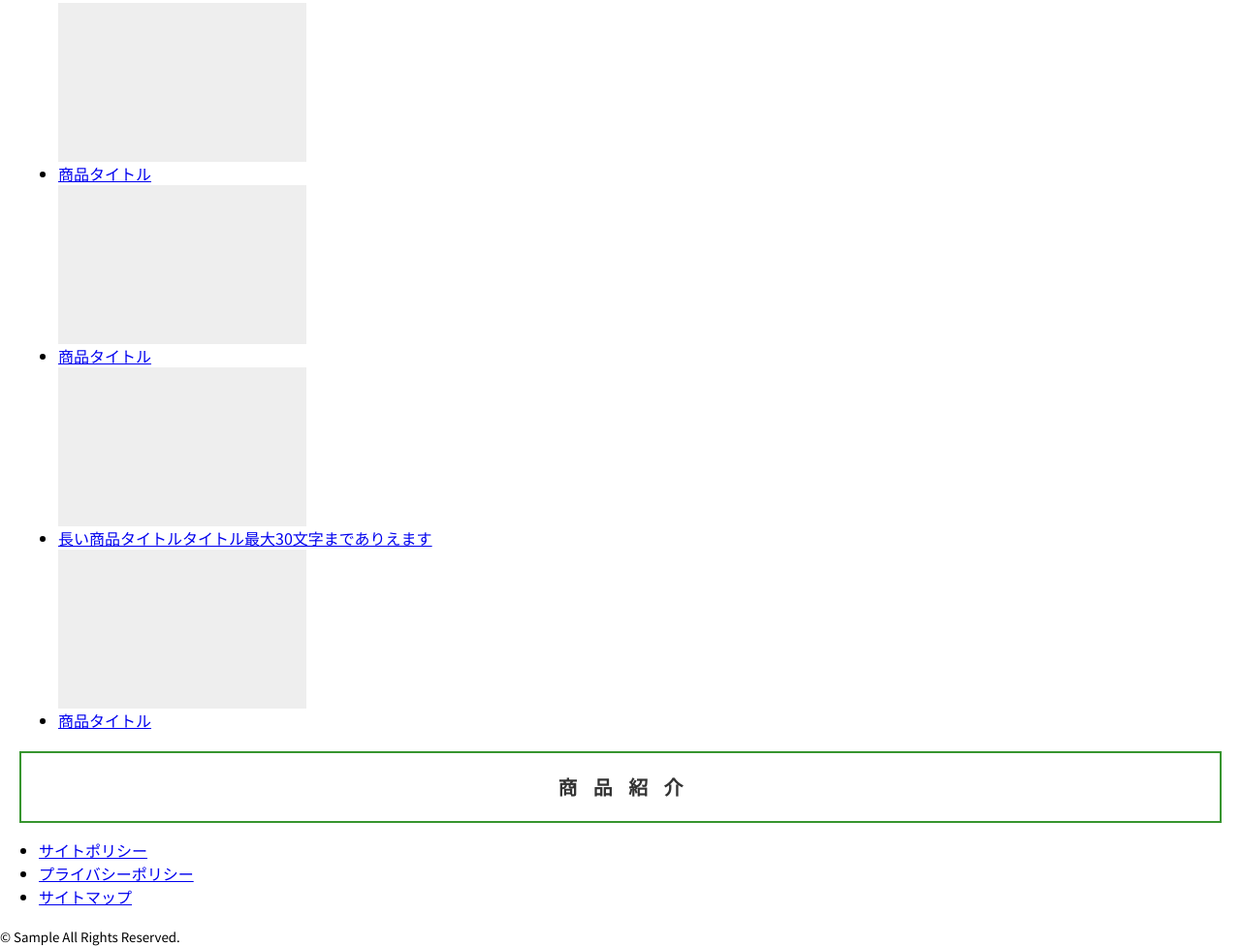
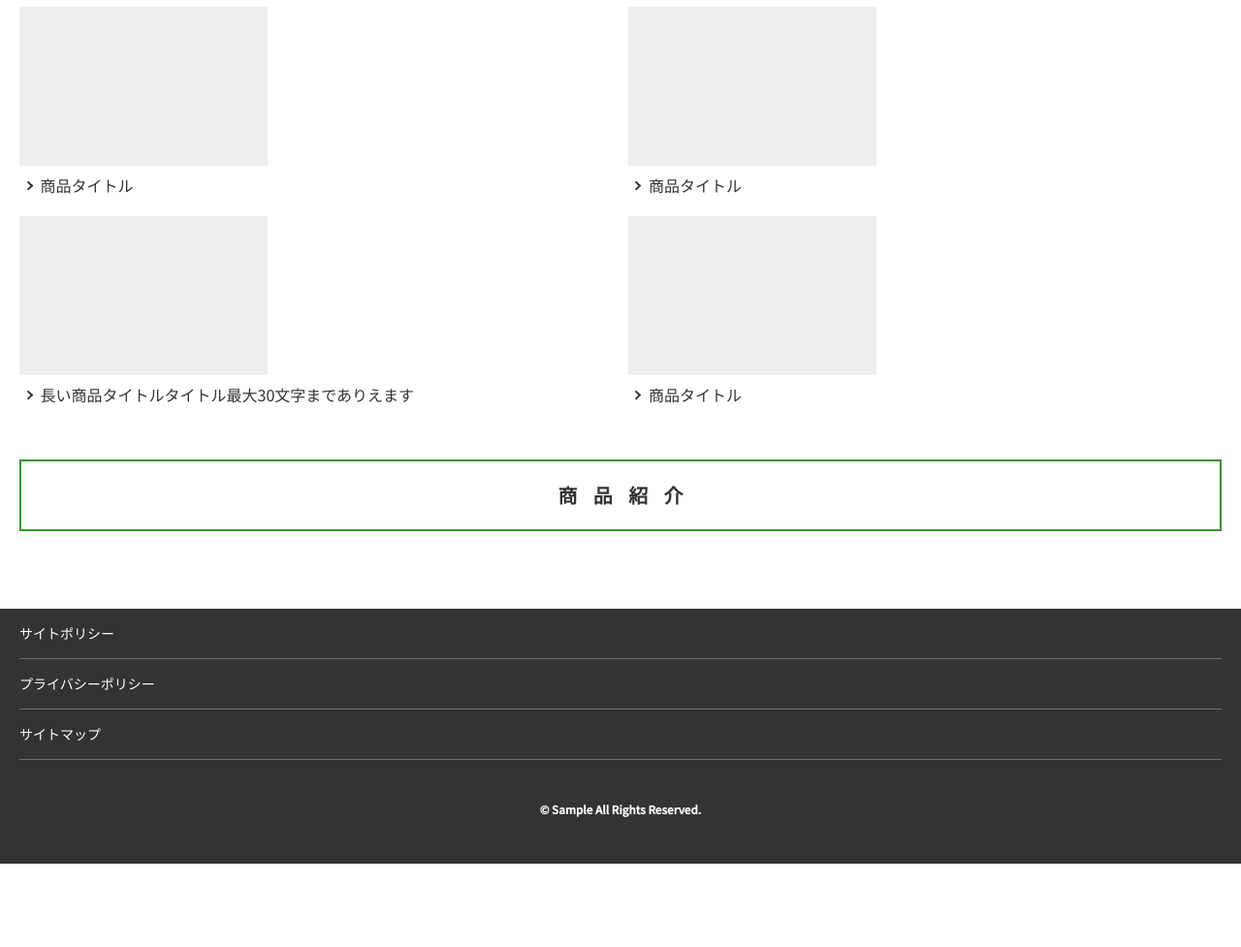
Before and after one commit to zakazan/mdn_coading_textbook, a plain HTML site: page EXERCISE01/index.html in a window 1280 px wide. Shown: the part 2244-3221 px from the top of the page at 97% size. After the commit the page ends 3135 px from the top, so only its background shows below. Drawn offline with nearby package versions, Linux system fonts and the light colour scheme.

Commit message:
SPpickUpセクション,footer

```diff
--- a/EXERCISE01/css/common.css
+++ b/EXERCISE01/css/common.css
@@ -23,3 +23,33 @@ html {
     letter-spacing: 1.02rem;
     margin-right: -1.02rem;
 }
+
+/* footer */
+.footer {
+    background-color: #333333;
+    font-size: 14px;
+    margin-top: 80px;
+    padding-bottom: 46px;
+}
+
+.footer__menu {
+    list-style: none;
+    margin: 0 0 40px;
+    padding: 0 20px;
+}
+
+.footer__menu li {
+    border-bottom: solid 1px #707070;
+    padding: 15px 0;
+}
+
+.footer__menu a {
+    color: #fff;
+    text-decoration: none;
+}
+
+.footer__copyright {
+    color: #fff;
+    font-weight: bold;
+    text-align: center;
+}
--- a/EXERCISE01/css/top.css
+++ b/EXERCISE01/css/top.css
@@ -197,3 +197,41 @@
     margin: 32px auto;
     max-width: 292px;
 }
+
+/* pickup */
+.pickupList {
+    display: flex;
+    flex-wrap: wrap;
+    list-style: none;
+    gap: 20px 15px;
+    margin: 20px 0 55px;
+    padding: 0;
+}
+
+.pickupList__item {
+    width: calc((100% - 15px) /2);
+}
+
+.pickupList__item a {
+    color: #333333;
+    text-decoration: none;
+}
+
+.pickupList__title {
+    position: relative;
+    margin-top: 8px;
+    margin-left: calc(1rem + 5.5px);
+}
+
+.pickupList__title::after {
+    content: '';
+    position: absolute;
+    top: 9px;
+    left: calc(-1 * 1rem);
+    display: block;
+    width: 6.5px;
+    height: 6.5px;
+    transform: rotate(45deg);
+    border-top: solid 2px #333333;
+    border-right: solid 2px #333333;
+}
```
